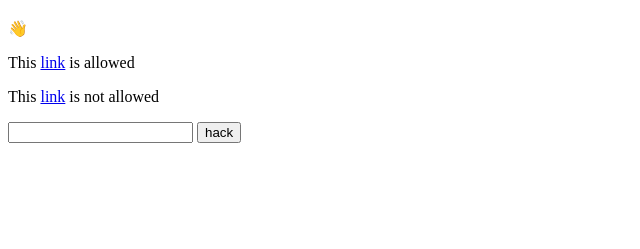
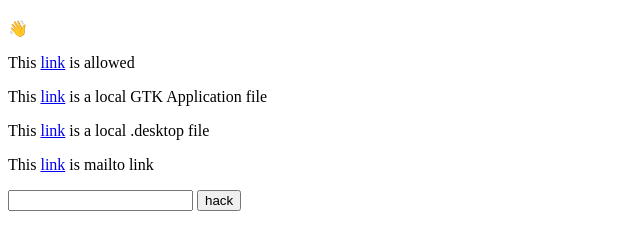
Before and after one commit to luckylat/teamhack, an Electron app: page asset/index.html in a window 800 px wide. Shown: the part 61-310 px from the top of the page, without its empty margins (0-640 px from the left). Drawn offline with Linux system fonts and the light colour scheme.

Commit message:
可能性を増やす

```diff
--- a/asset/index.html
+++ b/asset/index.html
@@ -18,7 +18,9 @@
     <h1>Hello from Electron renderer!</h1>
     <p>👋</p>
     <p>This <a href="https://google.com">link</a> is allowed</p>
-    <p>This <a href="/usr/bin/qalculate-gtk">link</a> is not allowed</p>
+    <p>This <a href="/usr/bin/qalculate-gtk">link</a> is a local GTK Application file</p>
+    <p>This <a href="/usr/share/applications/qalculate-gtk.desktop">link</a> is a local .desktop file</p>
+    <p>This <a href="mailto:lacklat.key@gmail.com">link</a> is mailto link</p>
     <form id="status">
         <input type="text"></input>
         <input type="submit" value="hack"></input>
```
